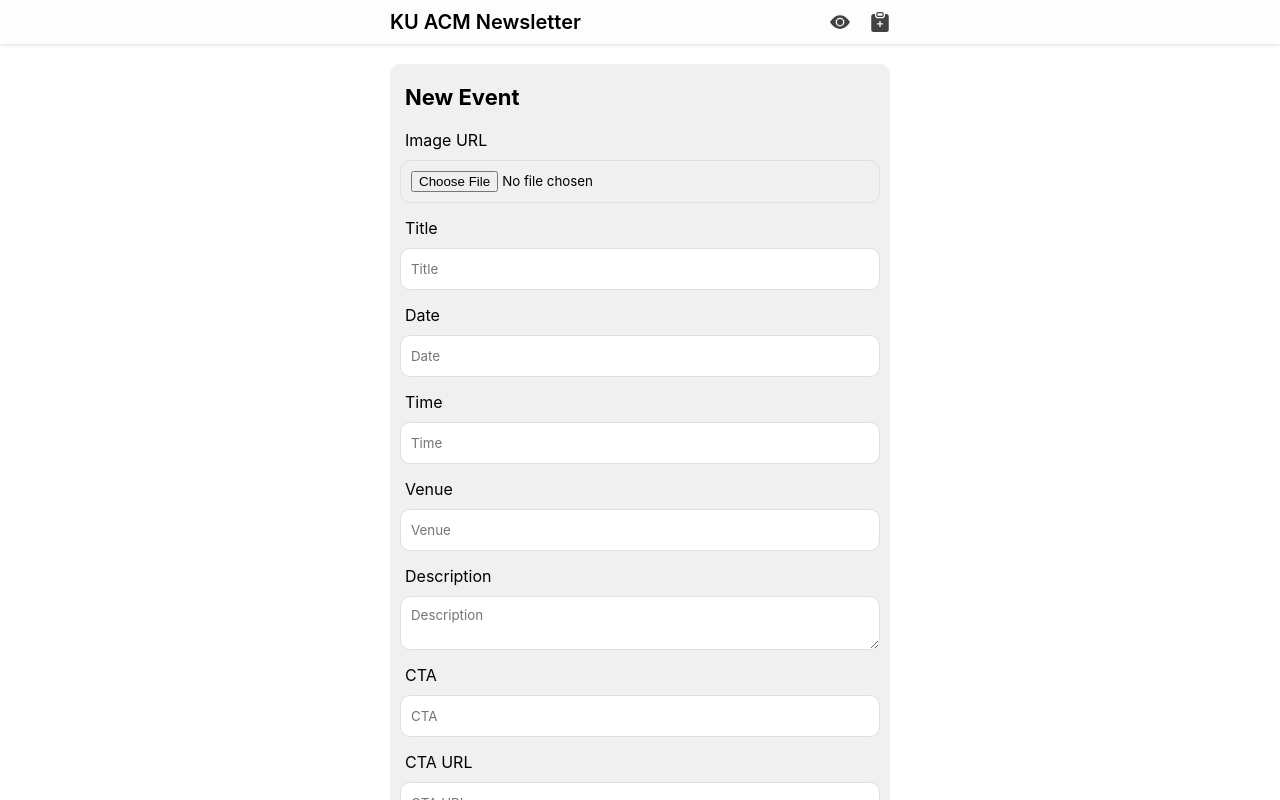
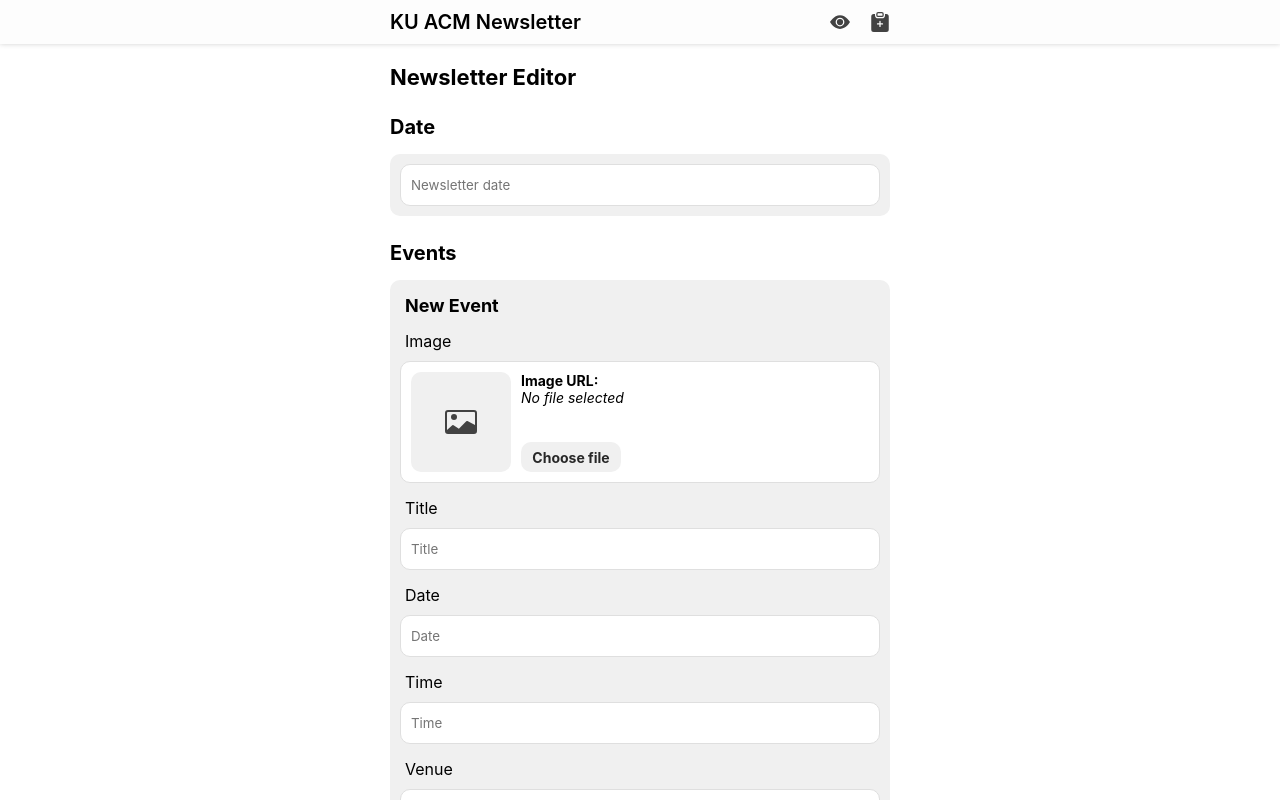
Before and after one commit to KU-ACM/acm-newsletter, a React (Create React App) app: page / in a window 1280 px wide. Both pictures are taken after a click on the element 840 px from the left and 22 px from the top of the page. Shown: the top 800 px of the page. Built offline with nearby package versions, Linux system fonts and the light colour scheme.

Commit message:
editor styling

```diff
--- a/src/components/editor/Editor.tsx
+++ b/src/components/editor/Editor.tsx
@@ -2,6 +2,7 @@
 import { AppContext } from "../../data/AppContext";
 import { KAEvent } from "../../data/KANewsletter";
 import { uploadImage } from "../../services/ImageUploadService";
+import { CardImage } from "react-bootstrap-icons";
 import "./editor.css";
 
 const Editor = (): JSX.Element => {
@@ -21,8 +22,30 @@
     });
   };
 
+  const handleDateChange = (e: ChangeEvent<HTMLInputElement>) => {
+    setNewsletterData({
+      date: e.target.value,
+      events: newsletterData.events,
+    });
+  };
+
   return (
     <div className="acm-editor-container">
+      <div className="acm-editor-title">Newsletter Editor</div>
+      <div className="acm-editor-subtitle">Date</div>
+      <div className="acm-editor-form-container">
+        <form className="acm-editor-form">
+          <input
+            type="text"
+            required
+            className="acm-editor-form-file-input"
+            style={{ margin: 0 }}
+            placeholder="Newsletter date"
+            onChange={handleDateChange}
+          />
+        </form>
+      </div>
+      <div className="acm-editor-subtitle">Events</div>
       <div className="acm-editor-event-preview-container">
         {newsletterData.events.map((e) => (
           <div className="acm-editor-event-preview" key={e.title}>
@@ -72,69 +95,97 @@
   const handleImageUpload = (e: ChangeEvent<HTMLInputElement>) => {
     const file = e.currentTarget.files?.[0];
     if (file) {
-      uploadImage(file).then((result) => {setEventImgSrc(result);
+      uploadImage(file).then((result) => {
+        setEventImgSrc(result);
       });
     }
   };
 
   return (
-    <div className="acm-editor-event-form-container">
-      <div className="acm-editor-event-form-title">New Event</div>
+    <div className="acm-editor-form-container">
+      <div className="acm-editor-form-title">New Event</div>
       <form
-        className="acm-editor-event-form"
+        className="acm-editor-form"
         onSubmit={(e) => {
           e.preventDefault();
           handleSave();
         }}
       >
-        <div className="acm-editor-event-form-label">Image URL</div>
-        <input
-          required
-          type="file"
-          placeholder="Image URL"
-          onChange={handleImageUpload}
-        />
-        <div className="acm-editor-event-form-label">Title</div>
+        <div className="acm-editor-form-label">Image</div>
+        <div className="acm-editor-form-file-input-container">
+          <div className="acm-editor-form-file-image-preview">
+            {eventImgSrc ? (
+              <img
+                src={eventImgSrc}
+                className="acm-editor-form-file-image"
+                alt=""
+              />
+            ) : (
+              <CardImage size={32} color="#424242" />
+            )}
+          </div>
+          <div className="acm-editor-form-file-input-upload-area">
+            <div className="acm-editor-form-file-url">
+              <div style={{ fontWeight: "bold" }}>Image URL: </div>
+              {eventImgSrc ? (
+                <a href={eventImgSrc}>{eventImgSrc}</a>
+              ) : (
+                <div style={{ fontStyle: "italic" }}>No file selected</div>
+              )}
+            </div>
+            <div className="acm-editor-form-file-input-button">
+              <div>Choose file</div>
+              <input
+                required
+                className="acm-editor-form-file-input"
+                accept="image/png, image/jpeg"
+                type="file"
+                onChange={handleImageUpload}
+              />
+            </div>
+          </div>
+        </div>
+        <div className="acm-editor-form-label">Title</div>
         <input
           required
           type="text"
           placeholder="Title"
           onChange={(e) => setEventTitle(e.target.value)}
         />
-        <div className="acm-editor-event-form-label">Date</div>
+        <div className="acm-editor-form-label">Date</div>
         <input
           required
           type="text"
           placeholder="Date"
           onChange={(e) => setEventDate(e.target.value)}
         />
-        <div className="acm-editor-event-form-label">Time</div>
+        <div className="acm-editor-form-label">Time</div>
         <input
           required
           type="text"
           placeholder="Time"
           onChange={(e) => setEventTime(e.target.value)}
         />
-        <div className="acm-editor-event-form-label">Venue</div>
+        <div className="acm-editor-form-label">Venue</div>
         <input
           required
           type="text"
           placeholder="Venue"
           onChange={(e) => setEventVenue(e.target.value)}
         />
-        <div className="acm-editor-event-form-label">Description</div>
+        <div className="acm-editor-form-label">Description</div>
         <textarea
           required
           placeholder="Description"
           onChange={(e) => setEventDescription(e.target.value)}
         />
-        <div className="acm-editor-event-form-label">CTA</div>
+        <div className="acm-editor-form-label">CTA</div>
         <input
           type="text"
           placeholder="CTA"
           onChange={(e) => setEventCTA(e.target.value)}
         />
-        <div className="acm-editor-event-form-label">CTA URL</div>
+        <div className="acm-editor-form-label">CTA URL</div>
         <input
           type="text"
           placeholder="CTA URL"
--- a/src/components/editor/editor.css
+++ b/src/components/editor/editor.css
@@ -2,6 +2,18 @@
   margin: 10px auto;
   max-width: 500px;
   padding: 10px;
+}
+
+.acm-editor-container .acm-editor-title {
+  font-size: 22px;
+  font-weight: bold;
+  margin-bottom: 20px;
+}
+
+.acm-editor-container .acm-editor-subtitle {
+  font-size: 20px;
+  font-weight: bold;
+  margin: 25px 0 15px;
 }
 
 .acm-editor-container .acm-editor-event-preview-container {
@@ -45,7 +57,7 @@
   -ms-user-select: none; /* Internet Explorer/Edge */
 }
 
-.acm-editor-container .acm-editor-event-form-container {
+.acm-editor-container .acm-editor-form-container {
   background-color: #f0f0f0;
   border-radius: 10px;
   padding: 10px;
@@ -55,29 +67,97 @@
   flex-direction: column;
 }
 
-.acm-editor-event-form-container .acm-editor-event-form-title {
-  font-size: 22px;
+.acm-editor-form-container .acm-editor-form-title {
+  font-size: 18px;
   font-weight: bold;
-  margin: 10px 5px;
+  margin: 5px;
 }
 
-.acm-editor-event-form-container .acm-editor-event-form {
+.acm-editor-form-container .acm-editor-form {
   display: flex;
   flex-direction: column;
 }
 
-.acm-editor-event-form textarea,
-.acm-editor-event-form input {
+.acm-editor-form textarea,
+.acm-editor-form input {
   border: 1px solid #dfdfdf;
   border-radius: 10px;
   padding: 10px;
   min-height: 20px;
-  resize: vertical;
   margin-top: 10px;
   margin-bottom: 15px;
 }
 
-.acm-editor-event-form .acm-editor-event-form-label {
+.acm-editor-form textarea {
+  resize: vertical;
+}
+
+.acm-editor-form .acm-editor-form-label {
   font-size: 16px;
   margin-left: 5px;
 }
+.acm-editor-form .acm-editor-form-file-input-container {
+  border: 1px solid #dfdfdf;
+  border-radius: 10px;
+  display: flex;
+  padding: 10px;
+  background-color: #fff;
+  margin-top: 10px;
+  margin-bottom: 15px;
+}
+
+.acm-editor-form-file-input-container .acm-editor-form-file-image-preview {
+  height: 100px;
+  width: 100px;
+  min-width: 100px;
+  min-height: 100px;
+  background-color: #f0f0f0;
+  border-radius: 10px;
+  display: flex;
+  align-items: center;
+  justify-content: center;
+}
+
+.acm-editor-form-file-image-preview .acm-editor-form-file-image {
+  object-fit: cover;
+  height: 100%;
+  width: 100%;
+  border-radius: 10px;
+}
+
+.acm-editor-form-file-input-container .acm-editor-form-file-input-upload-area {
+  display: flex;
+  flex-direction: column;
+  justify-content: space-between;
+  margin-left: 10px;
+}
+
+.acm-editor-form-file-input-upload-area .acm-editor-form-file-url {
+  font-size: 14px;
+}
+
+.acm-editor-form-file-input-upload-area .acm-editor-form-file-input-button {
+  border-radius: 10px;
+  cursor: pointer;
+  display: flex;
+  font-size: 14px;
+  font-weight: bold;
+  white-space: nowrap;
+  align-items: center;
+  justify-content: center;
+  position: relative;
+  width: 100px;
+  height: 30px;
+  color: #282828;
+  background-color: #f0f0f0;
+}
+
+.acm-editor-form-file-input-button .acm-editor-form-file-input {
+  opacity: 0;
+  margin: 0;
+  padding: 0;
+  cursor: pointer;
+  position: absolute;
+  width: 100%;
+  height: 100%;
+}
```
